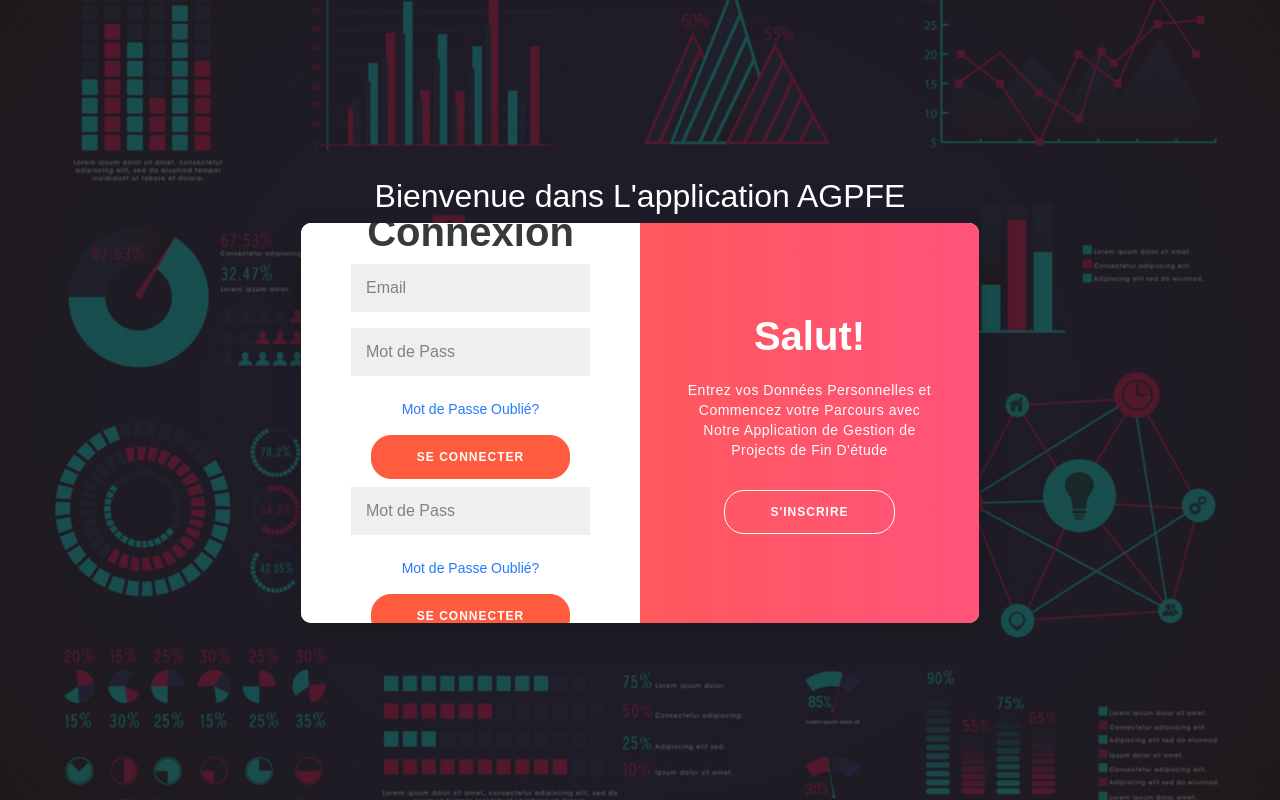
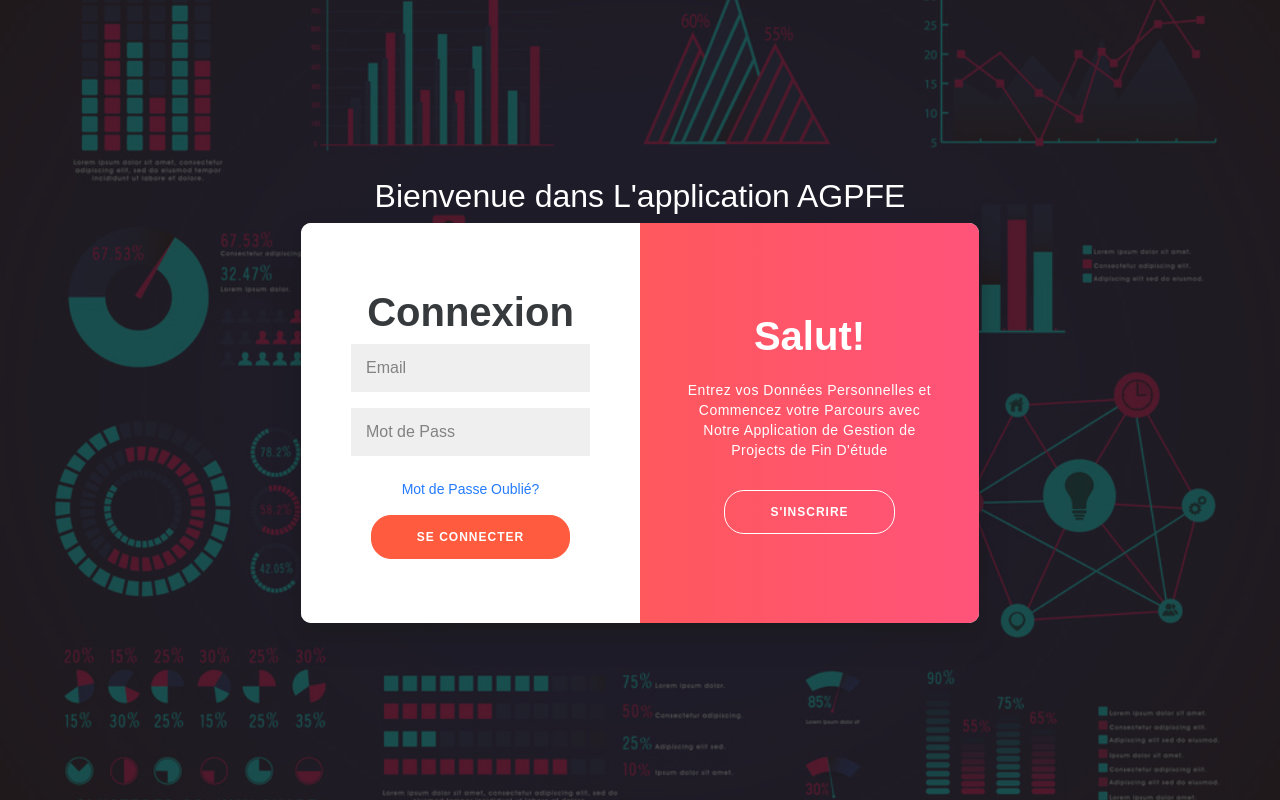
Before and after one commit to yassirelkhaili/APGFE, a React (Create React App) app in the folder client/: page /auth in a window 1280 px wide. Built offline with nearby package versions, Linux system fonts and the light colour scheme.

Commit message:
conflict fixed

```diff
--- a/client/src/pages/Auth.jsx
+++ b/client/src/pages/Auth.jsx
@@ -79,9 +79,6 @@ function Auth() {
                       {loginResponse === "login_failure" ? <Components.alert version="red">Email or Password Incorrect</Components.alert> : null}
                       <Components.Anchor href='#'>Mot de Passe Oublié?</Components.Anchor>
                       {loading ? <Spinner animation="border" variant="danger"></Spinner> : <Components.Button>Se Connecter</Components.Button>}
-                      <Components.Input type='password' placeholder='Mot de Pass' name="mdp" onChange={handleChangeLogin} required/>
-                      <Components.Anchor href='forgetPass'>Mot de Passe Oublié?</Components.Anchor>
-                      <Components.Button>Se Connecter</Components.Button>
                   </Components.Form>
              </Components.SignInContainer>
              <Components.OverlayContainer signinIn={signIn}>
```
